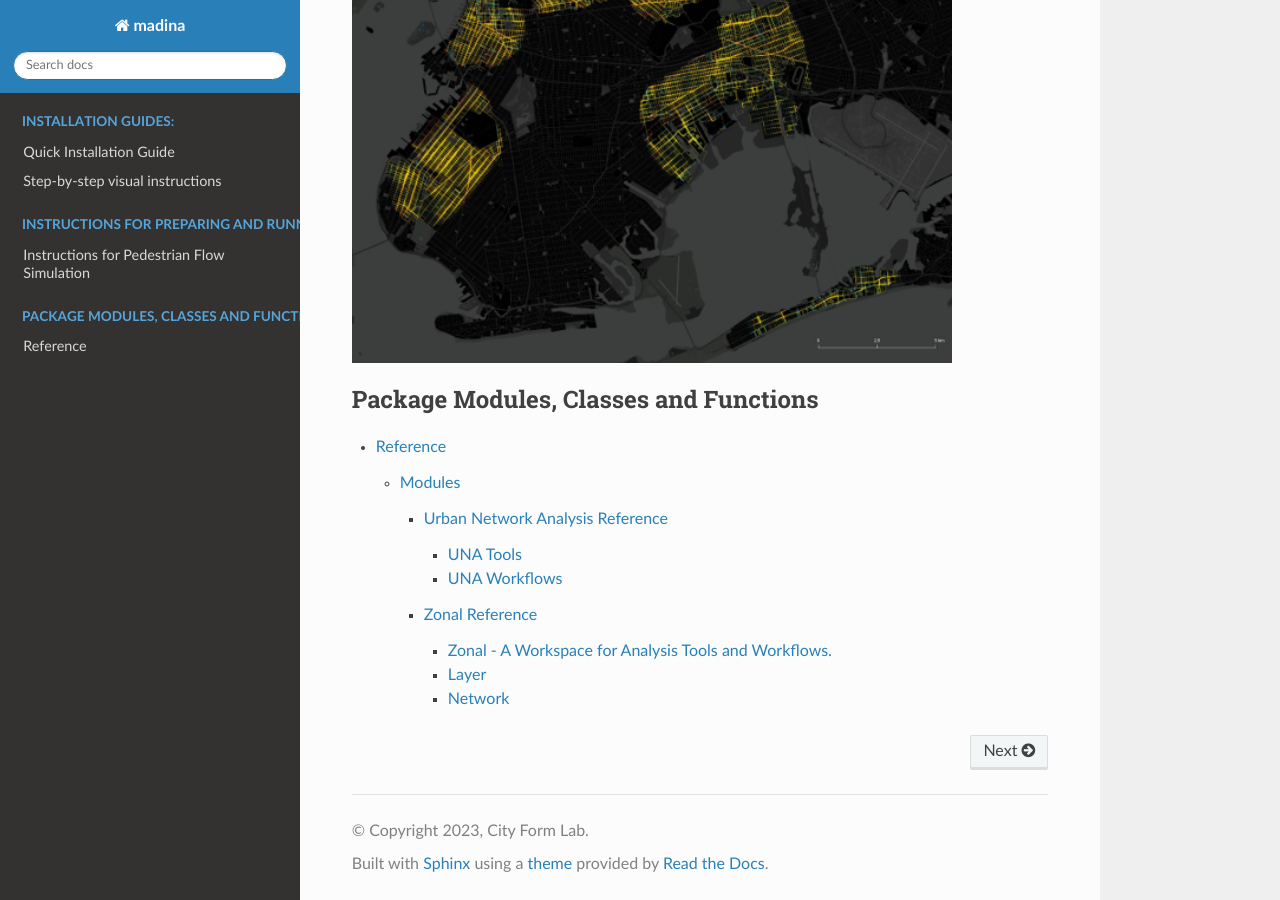
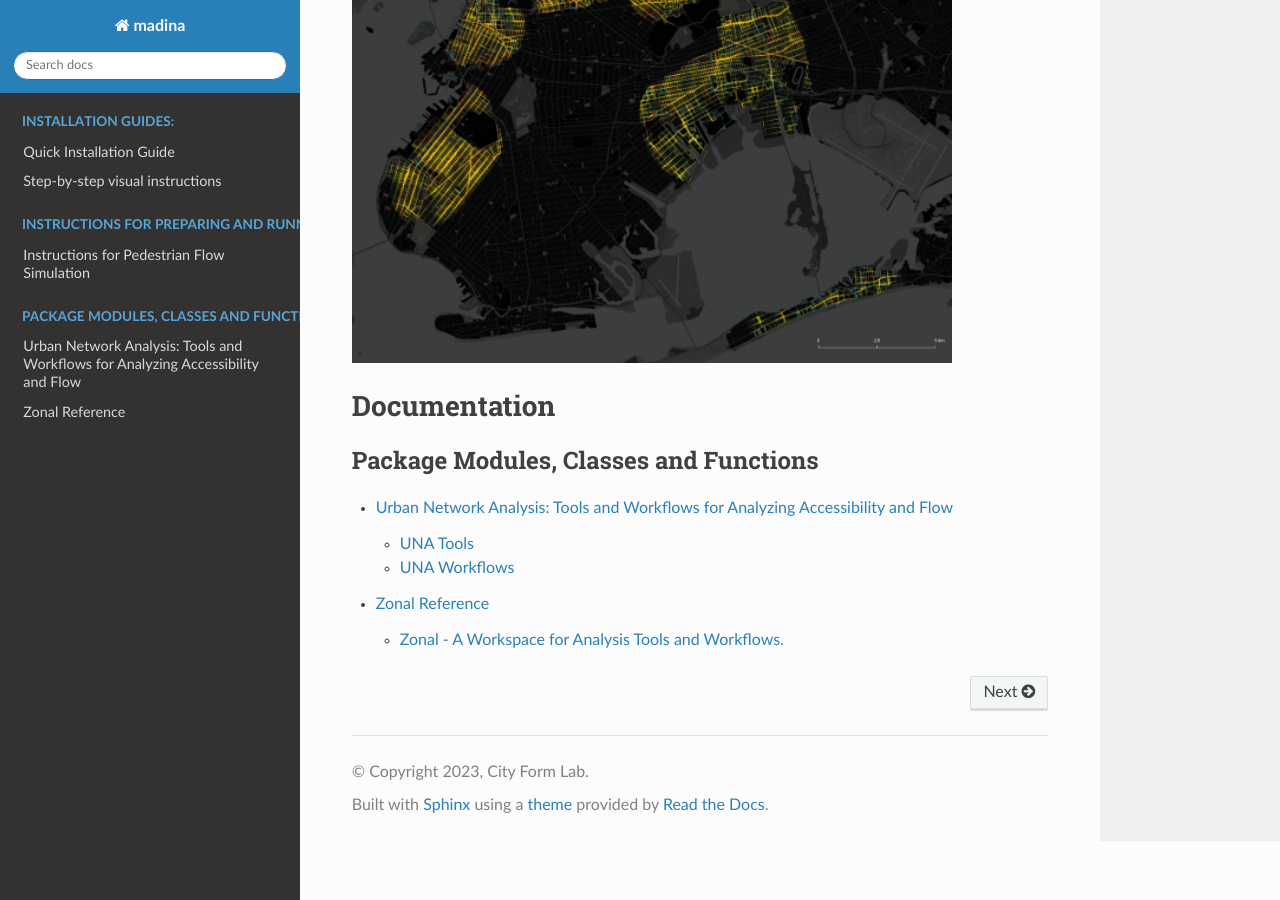
Before and after one commit to City-Form-Lab/madina, a Sphinx documentation site: the page built from docs/source/index.rst, in a window 1280 px wide and 900 px high, scrolled down 1745 px. Built offline with Sphinx 7.4.7 and the Read the Docs theme 2.0.0, drawn with Linux system fonts in a browser that asks for light colours; pages that are not in the unit, such as notebooks, are missing from menus.

```diff
--- a/docs/source/index.rst
+++ b/docs/source/index.rst
@@ -46,12 +46,16 @@
 
 
 
-==================
-* :doc:`reference`
+
+
+Documentation
+==============
 
 
 .. toctree::
-   :maxdepth: 6
+   :maxdepth: 4
    :caption: Package Modules, Classes and Functions
 
-   reference
+
+   madina.una
+   madina.zonal
--- a/docs/source/madina.una.rst
+++ b/docs/source/madina.una.rst
@@ -1,4 +1,4 @@
-Urban Network Analysis Reference
+Urban Network Analysis: Tools and Workflows for Analyzing Accessibility and Flow
 ==================
 
 UNA Tools
```
Also changed, not shown: docs/source/madina.zonal.rst (+0 -14 lines), docs/source/reference.rst (deleted, +0 -11 lines), 5 other files.
